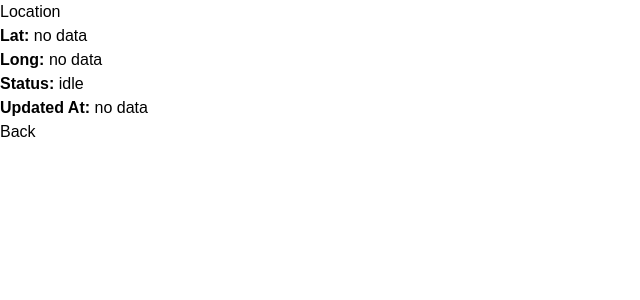
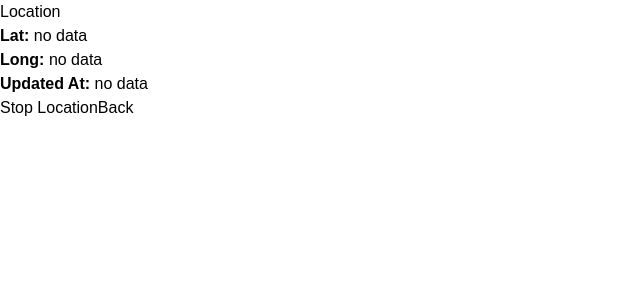
Before and after one commit to 11SF/webview-permission-test, a React (Vite) app: page /location in a window 1280 px wide. Shown: the top 300 px of the page, without its empty margins (0-640 px from the left). Built offline with nearby package versions, Linux system fonts and the light colour scheme; a web font is replaced by a local one.

Commit message:
Refactor Location component to include stop location functionality

```diff
--- a/src/pages/Location.tsx
+++ b/src/pages/Location.tsx
@@ -1,9 +1,11 @@
 import Button from "../components/Button";
 import { useNavigate } from "react-router-dom";
-import useLocationStore from "../stores/location";
 import { useEffect, useState } from "react";
 import { useHandleErrorJSBridge } from "../services/jsBridge/callback/error";
-import { triggerNativeGetLocation } from "../services/jsBridge/core/location";
+import {
+  stopNativeLocationUpdates,
+  triggerNativeGetLocation,
+} from "../services/jsBridge/core/location";
 
 interface locationType {
   latitude: number;
@@ -12,10 +14,9 @@ interface locationType {
 
 export default function Location() {
   const navigate = useNavigate();
-  const status = useLocationStore((state) => state.status);
-  const locationUpdatedAt = useLocationStore((state) => state.lastUpdatedAt);
 
   const [location, setLocation] = useState<locationType | null>(null);
+  const [updatedAt, setUpdatedAt] = useState<Date | null>(null);
 
   useEffect(() => {
     const isContinuous = true;
@@ -24,6 +25,7 @@ export default function Location() {
       (lat: number, long: number) => {
         const location = { latitude: lat, longitude: long };
         setLocation(location);
+        setUpdatedAt(new Date());
       },
       useHandleErrorJSBridge
     );
@@ -40,12 +42,17 @@ export default function Location() {
         <b>Long:</b> {location?.longitude ?? "no data"}
       </p>
       <p>
-        <b>Status:</b> {status ?? "no data"}
-      </p>
-      <p>
-        <b>Updated At:</b> {locationUpdatedAt?.toISOString() ?? "no data"}
+        <b>Updated At:</b> {updatedAt?.toISOString() ?? "no data"}
       </p>
 
+      <Button
+        label="Stop Location"
+        onClick={() => {
+          stopNativeLocationUpdates((successMessage: string) => {
+            alert(successMessage);
+          }, useHandleErrorJSBridge);
+        }}
+      />
       <Button
         className="w-full"
         label="Back"
```
